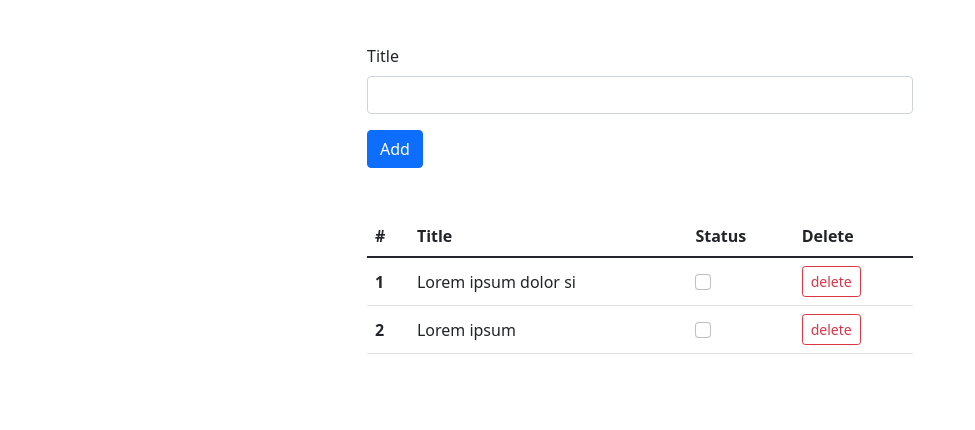
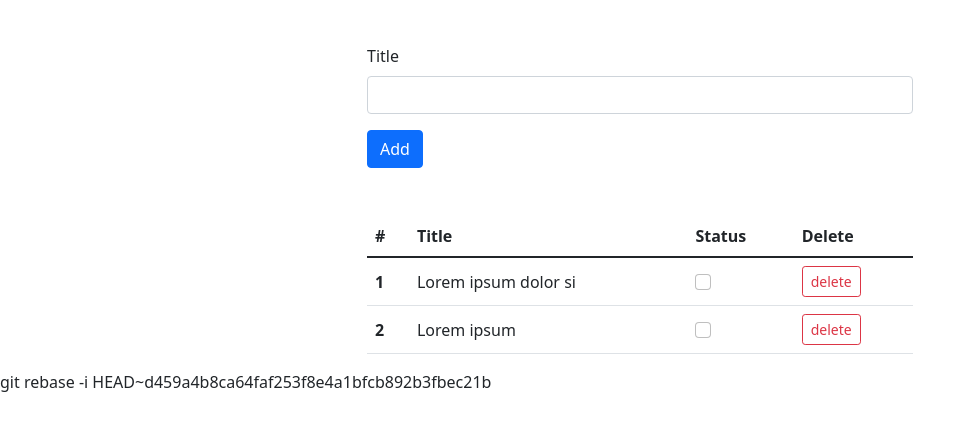
Before and after one commit to mohammadsajjadjamali/Todo-With-Ts, a website: page index.html in a window 1280 px wide. Shown: the part 90-520 px from the top of the page, without its empty margins (0-975 px from the left). Drawn offline with nearby package versions, Linux system fonts and the light colour scheme.

Commit message:
compile todo task

```diff
--- a/index.html
+++ b/index.html
@@ -73,3 +73,5 @@
 </body>
 
 </html>
+
+git rebase -i HEAD~d459a4b8ca64faf253f8e4a1bfcb892b3fbec21b
```
Also changed, not shown: dist/app.js, 1 other file.
